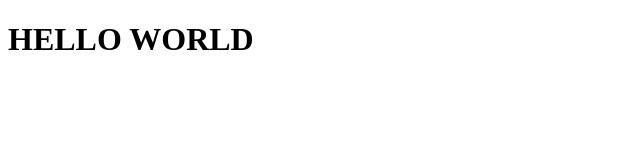
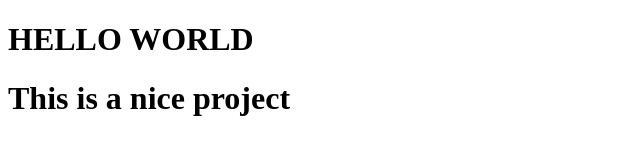
Before and after one commit to a48457/ex3, a plain HTML site: page index.html in a window 1280 px wide. Shown: the whole page, without its empty margins (0-640 px from the left). Drawn offline with Linux system fonts and the light colour scheme.

Commit message:
add h1 tag.html

```diff
--- a/index.html
+++ b/index.html
@@ -7,5 +7,6 @@
 </head>
 <body>
     <h1>HELLO WORLD</h1>
+    <h1>This is a nice project</h1>
 </body>
 </html>
```
